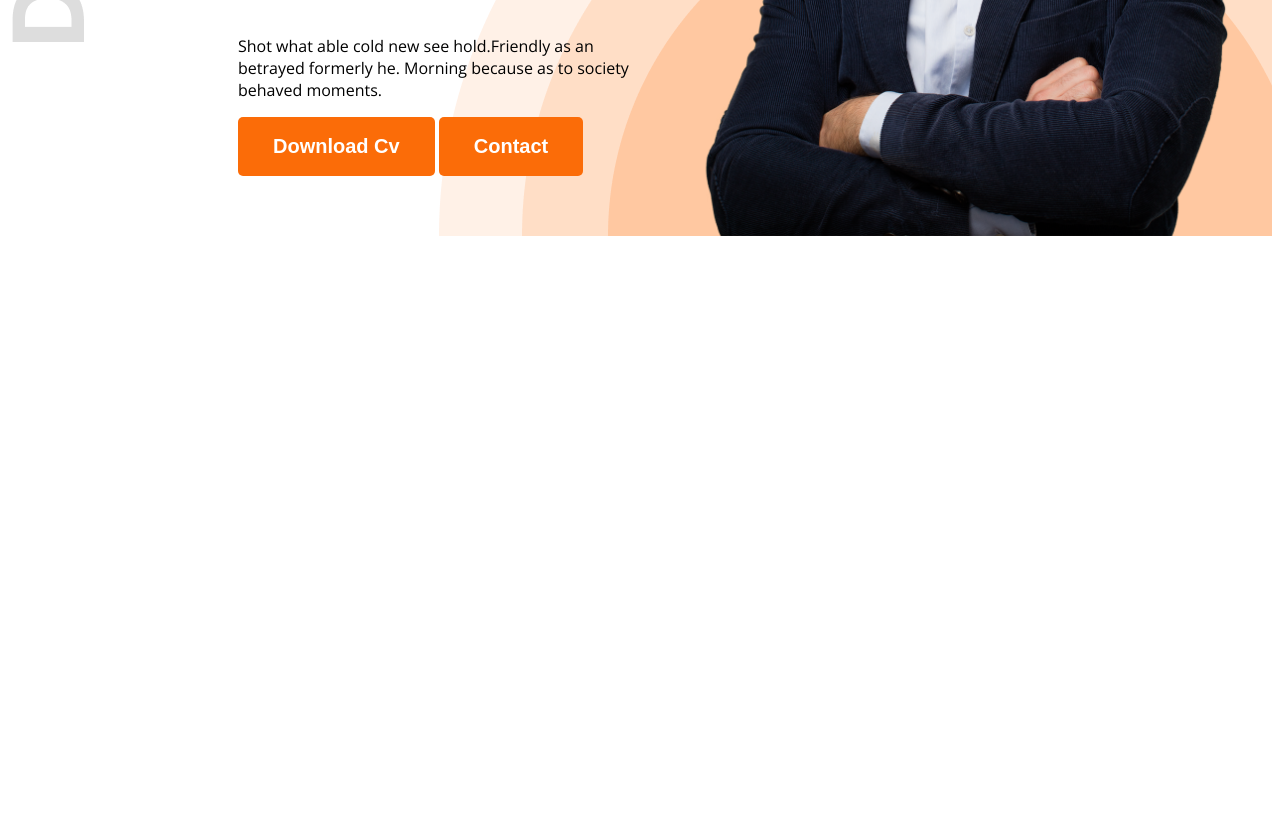
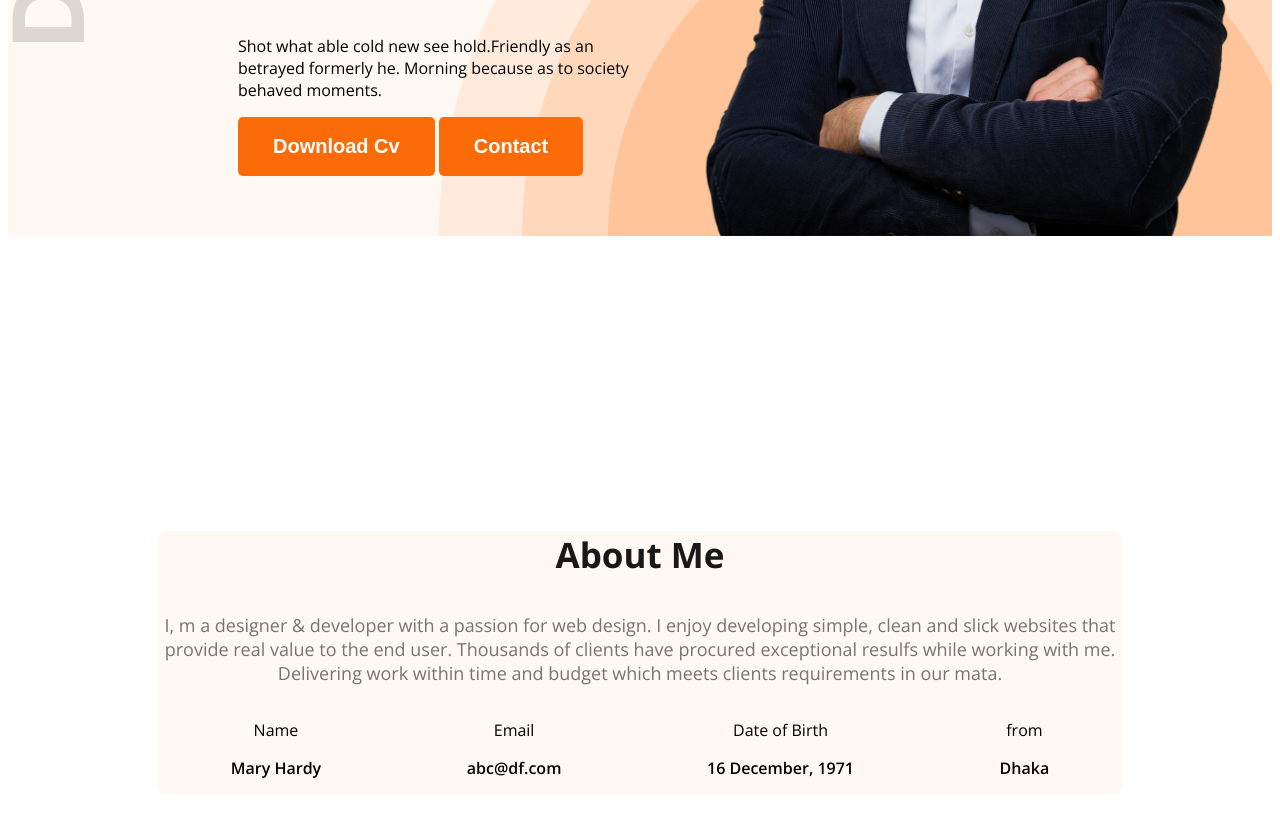
Before and after one commit to mahmed-4/web-developer-portfolio, a plain HTML site: page index.html in a window 1280 px wide. Shown: the part 729-1546 px from the top of the page. Before the commit the page ends 973 px from the top, so only its background shows below. Drawn offline with nearby package versions, Linux system fonts and the light colour scheme.

Commit message:
added main section

```diff
--- a/index.html
+++ b/index.html
@@ -13,7 +13,7 @@
 </head>
 
 <body class="open-sans-normal">
-    <header class="header">
+    <header class="header secondary-bg">
         <nav>
             <h3
             class="nav-title">Ma<span class="text-primary">r</span>y</h3>
@@ -33,9 +33,32 @@
             </div>
             <img class="banner-porfile-pic" src="images/hardy.png" alt="">
         </div>
+
     </header>
     <main>
-
+        <section class="about secondary-bg">
+            <h3 class="section-title">About Me</h3>
+            <p class="section-description">I, m a designer & developer with a passion for web design. I enjoy developing simple, clean and slick websites that provide real value to the end user. Thousands of clients have procured exceptional resulfs while working with me. Delivering work within time and budget which meets clients requirements in our mata.</p>
+            <div class="about-items">
+                <!-- .about-item*4>p.item-title+p.item-description -->
+                <div class="about-item">
+                    <p class="item-title">Name</p>
+                    <p class="item-description">Mary Hardy</p>
+                </div>
+                <div class="about-item">
+                    <p class="item-title">Email</p>
+                    <p class="item-description">abc@df.com</p>
+                </div>
+                <div class="about-item">
+                    <p class="item-title">Date of Birth</p>
+                    <p class="item-description">16 December, 1971</p>
+                </div>
+                <div class="about-item">
+                    <p class="item-title">from</p>
+                    <p class="item-description">Dhaka</p>
+                </div>
+            </div>
+        </section>
     </main>
     <footer>
 
--- a/styles/portfolio.css
+++ b/styles/portfolio.css
@@ -8,6 +8,10 @@
         "wdth" 100;
 }
 /* shared style */
+.secondary-bg{
+    background-color: #FFF8F3;
+
+}
 .text-primary{
     color: #FD6E0A;
 }
@@ -22,6 +26,15 @@
     border: none;
     padding: 18px 35px;
     border-radius: 5px;
+}
+.section-title{
+    font-size: 35px;
+    font-weight: bold;
+    color: #181818;
+}
+.section-description{
+    font-size: 18px;
+    color: #757575;
 }
 /* nav styles */
 nav {
@@ -76,3 +89,24 @@ nav li a{
     width: 580px;
     height: 676;
 }
+/* about styles*/
+.about{
+    border-radius: 10px;
+
+}
+
+/* main styles */
+main{
+    max-width: 1140px;
+    margin: 0 auto;
+    padding: 130px 150px;
+    text-align: center;
+    margin-top: 130px;
+}
+.about-items{
+    display: flex;
+    justify-content: space-around;
+}
+.item-description{
+    font-weight: 600;
+}
```
